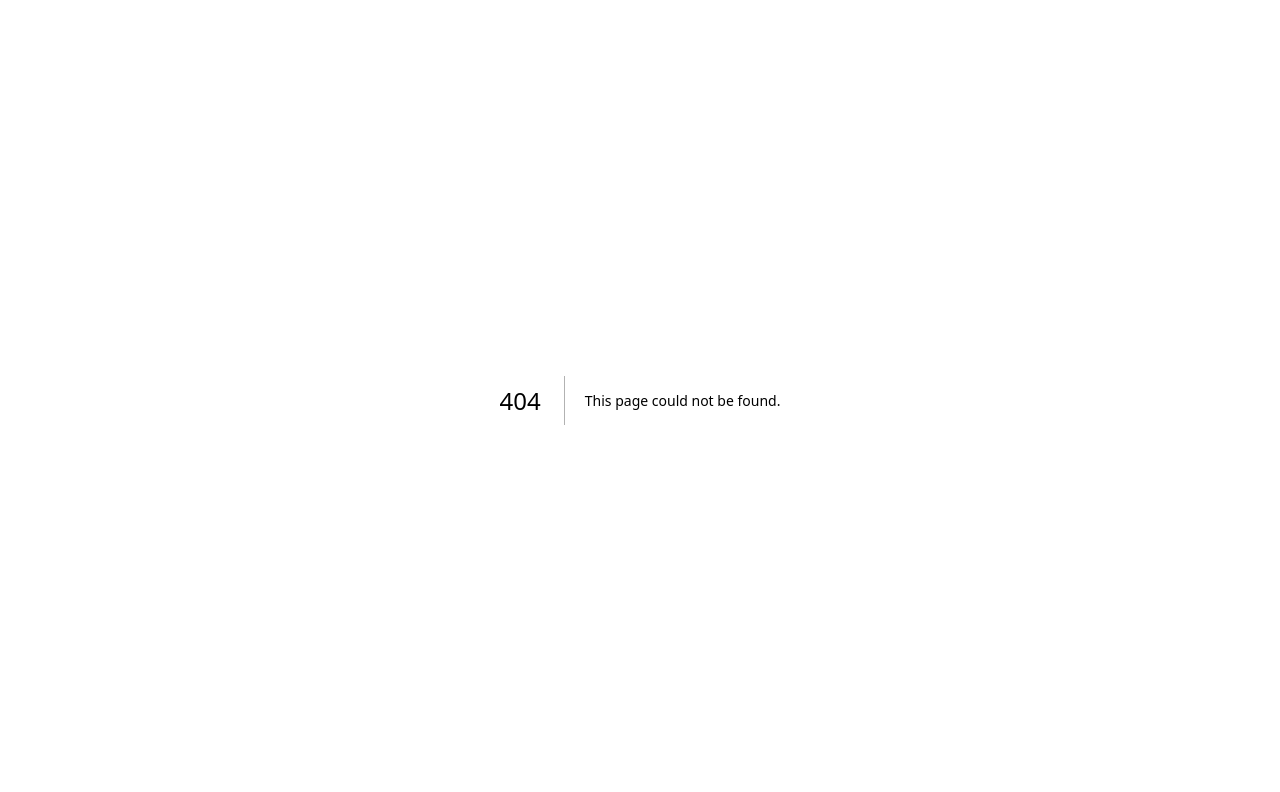
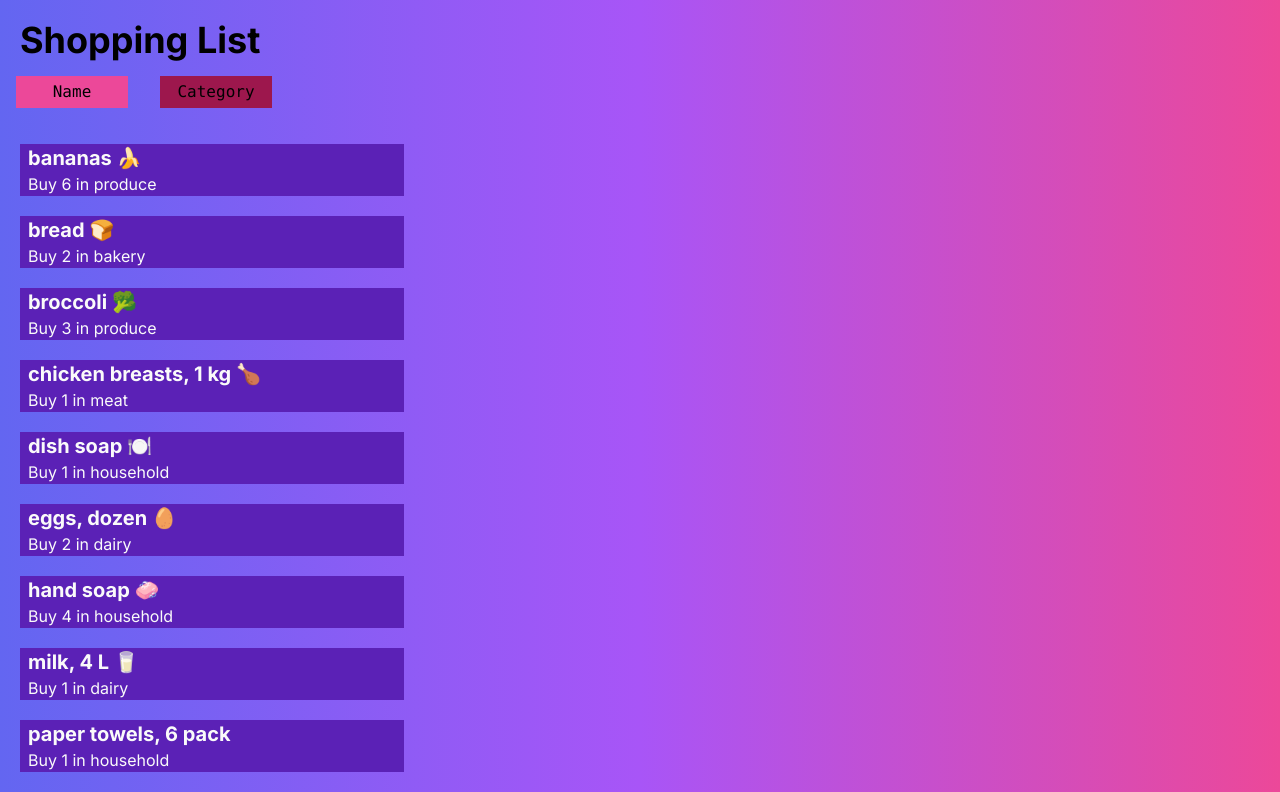
Before and after one commit to Jaeeunleesait/cprg306-assignments, a Next.js app: page /week-5 in a window 1280 px wide. Before the commit this address had no page. Shown: the top 792 px of the page. Built offline with nearby package versions, Linux system fonts and the light colour scheme.

Commit message:
complete week5

```diff
--- a/app/page.js
+++ b/app/page.js
@@ -7,7 +7,8 @@ export default function Home() {
       <div className="px-4">
       <Link href="./week-2">Week 2 Assignment</Link><br />
       <Link href="./week-3">Week 3 Assignment</Link><br />
-      <Link href="./week-4">Week 4 Assignment</Link>
+      <Link href="./week-4">Week 4 Assignment</Link><br />
+      <Link href="./week-5">Week 5 Assignment</Link><br />
       </div>
     </main>
   );
--- /dev/null
+++ b/app/week-5/item-list.js
@@ -0,0 +1,81 @@
+"use client";
+import { useState } from "react";
+import itemData from "./items.json";
+import Item from "./item";
+
+export default function ItemList() {
+  const [sortBy, setSortBy] = useState("name");
+
+  const items = [...itemData];
+
+  const sortByName = () =>
+    items.sort((a, b) => {
+      if (a.name < b.name) {
+        return -1;
+      } else {
+        return 1;
+      }
+    });
+
+  const sortByCategory = () =>
+    items.sort((a, b) => {
+      if (a.category < b.category) {
+        return -1;
+      } else {
+        return 1;
+      }
+    });
+
+  if (sortBy === "name") {
+    sortByName();
+  } else if (sortBy === "category") {
+    sortByCategory();
+  }
+
+  const handleName = (event) => setSortBy("name");
+  const handleCategory = (event) => setSortBy("category");
+
+  return (
+    <div>
+      {sortBy === "name" && (
+        <button
+          className="bg-pink-500 p-1 m-4 w-28 font-mono"
+          onClick={handleName}
+        >
+          Name
+        </button>
+      )}
+
+      {sortBy === "category" && (
+        <button
+          className="bg-pink-800 p-1 m-4 w-28 font-mono"
+          onClick={handleName}
+        >
+          Name
+        </button>
+      )}
+
+      {sortBy === "category" && (
+        <button
+          className="bg-pink-500 p-1 m-4 w-28 font-mono"
+          onClick={handleCategory}
+        >
+          Category
+        </button>
+      )}
+
+      {sortBy === "name" && (
+        <button
+          className="bg-pink-800 p-1 m-4 w-28 font-mono"
+          onClick={handleCategory}
+        >
+          Category
+        </button>
+      )}
+
+      {items.map((item) => (
+        <Item key={item.id} itemObj={item} />
+      ))}
+    </div>
+  );
+}
--- /dev/null
+++ b/app/week-5/item.js
@@ -0,0 +1,11 @@
+export default function Item({ itemObj }) {
+  const { name, quantity, category } = itemObj;
+  return (
+    <div className="text-neutral-50 bg-violet-800 pl-2 m-5 w-96">
+      <p className="font-bold text-xl">{name}</p>
+      <p>
+        Buy {quantity} in {category}
+      </p>
+    </div>
+  );
+}
--- /dev/null
+++ b/app/week-5/items.json
@@ -0,0 +1,74 @@
+[
+    {
+      "id": "1h2GJKH12gkHG31h1H",
+      "name": "milk, 4 L 🥛",
+      "quantity": 1,
+      "category": "dairy"
+    },
+    {
+      "id": "2KJH3k2j3H1k2J3K1H",
+      "name": "bread 🍞",
+      "quantity": 2,
+      "category": "bakery"
+    },
+    {
+      "id": "3h2KJH3k2j3H1k2J3",
+      "name": "eggs, dozen 🥚",
+      "quantity": 2,
+      "category": "dairy"
+    },
+    {
+      "id": "4k2J3K1H2GJKH12gk",
+      "name": "bananas 🍌",
+      "quantity": 6,
+      "category": "produce"
+    },
+    {
+      "id": "5H1h1H2KJH3k2j3H",
+      "name": "broccoli 🥦",
+      "quantity": 3,
+      "category": "produce"
+    },
+    {
+      "id": "6H1k2J3K1H2GJKH1",
+      "name": "chicken breasts, 1 kg 🍗",
+      "quantity": 1,
+      "category": "meat"
+    },
+    {
+      "id": "7gkHG31h1H2KJH3k",
+      "name": "pasta sauce 🍝",
+      "quantity": 3,
+      "category": "canned goods"
+    },
+    {
+      "id": "8j3H1k2J3K1H2GJK",
+      "name": "spaghetti, 454 g 🍝",
+      "quantity": 2,
+      "category": "dry goods"
+    },
+    {
+      "id": "9H12gkHG31h1H2KJ",
+      "name": "toilet paper, 12 pack 🧻",
+      "quantity": 1,
+      "category": "household"
+    },
+    {
+      "id": "10H3k2j3H1k2J3K1",
+      "name": "paper towels, 6 pack",
+      "quantity": 1,
+      "category": "household"
+    },
+    {
+      "id": "11k2J3K1H2GJKH12",
+      "name": "dish soap 🍽️",
+      "quantity": 1,
+      "category": "household"
+    },
+    {
+      "id": "12GJKH12gkHG31h1",
+      "name": "hand soap 🧼",
+      "quantity": 4,
+      "category": "household"
+    }
+  ]
--- /dev/null
+++ b/app/week-5/page.js
@@ -0,0 +1,12 @@
+import ItemList from "./item-list"
+
+
+export default function Page(){
+
+    return(
+    <main className="bg-gradient-to-r from-indigo-500 via-purple-500 to-pink-500">
+        <h1 className="text-4xl font-bold pt-5 pl-5">Shopping List</h1>
+        <ItemList/>
+    </main>
+    );
+}
```
